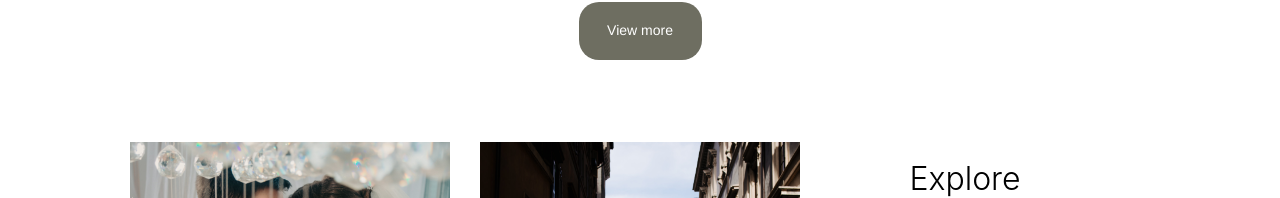
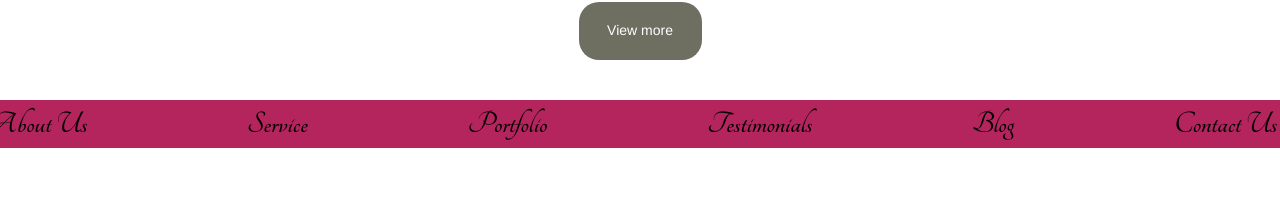
Before and after one commit to Rush-Elysian-Technologies/riasdo, a React (Create React App) app: page / in a window 1280 px wide. Shown: the part 1566-1764 px from the top of the page. Built offline with nearby package versions, Linux system fonts and the light colour scheme.

Commit message:
Scrolling marquee component is added on home page

```diff
--- /dev/null
+++ b/src/components/Marquee.css
@@ -0,0 +1,10 @@
+.marquee{
+        font-family:Tangerine;
+        font-weight: 700;
+        font-size: 32px;
+        background-color: #B4245D;
+        margin: 40px 0;
+}
+.spacing-marquee{
+    margin: 0 80px;
+}
--- /dev/null
+++ b/src/components/Marquee.js
@@ -0,0 +1,22 @@
+import React from 'react';
+import Marquee from 'react-fast-marquee';
+import './Marquee.css';
+
+function Marquee1() {
+  return (
+    <div>
+        <Marquee
+        className='marquee'>
+            <div className='spacing-marquee'>Home</div>
+            <div className='spacing-marquee'>About Us</div>
+            <div className='spacing-marquee'>Service</div>
+            <div className='spacing-marquee'>Portfolio</div>
+            <div className='spacing-marquee'>Testimonials</div>
+            <div className='spacing-marquee'>Blog</div>
+            <div className='spacing-marquee'>Contact Us</div>
+        </Marquee>
+    </div>
+  )
+}
+
+export default Marquee1;
--- a/src/components/pages/Home.js
+++ b/src/components/pages/Home.js
@@ -6,6 +6,7 @@ import { Link } from 'react-router-dom';
 import PortfolioCarousel from '../PortfolioCarousel';
 import CusTestimonials from '../CusTestimonials';
 import Header1 from '../Header1';
+import Marquee1 from '../Marquee';
 
 function Home() {
   return (
@@ -17,9 +18,11 @@ function Home() {
       <p>Our services are as distinctive as your vision. We meticulously tailor every aspect to align with your specific requirements, whether it's comprehensive wedding planning and design or cozy gatherings and parties. Your event, precisely as you envision it.</p>
     </div>
     <ServiceCarousel/>
+
     <div class="button">
        <Link className="button1" to="#">View more</Link>
     </div>
+    <Marquee1/>
     <div className='PortfolioExplore'>
     <PortfolioCarousel/>
     <div className='EPortfolio'>
```
Also changed, not shown: package.json (+7 -7 lines), 1 other file (tests, documents, lock files or other folders).
